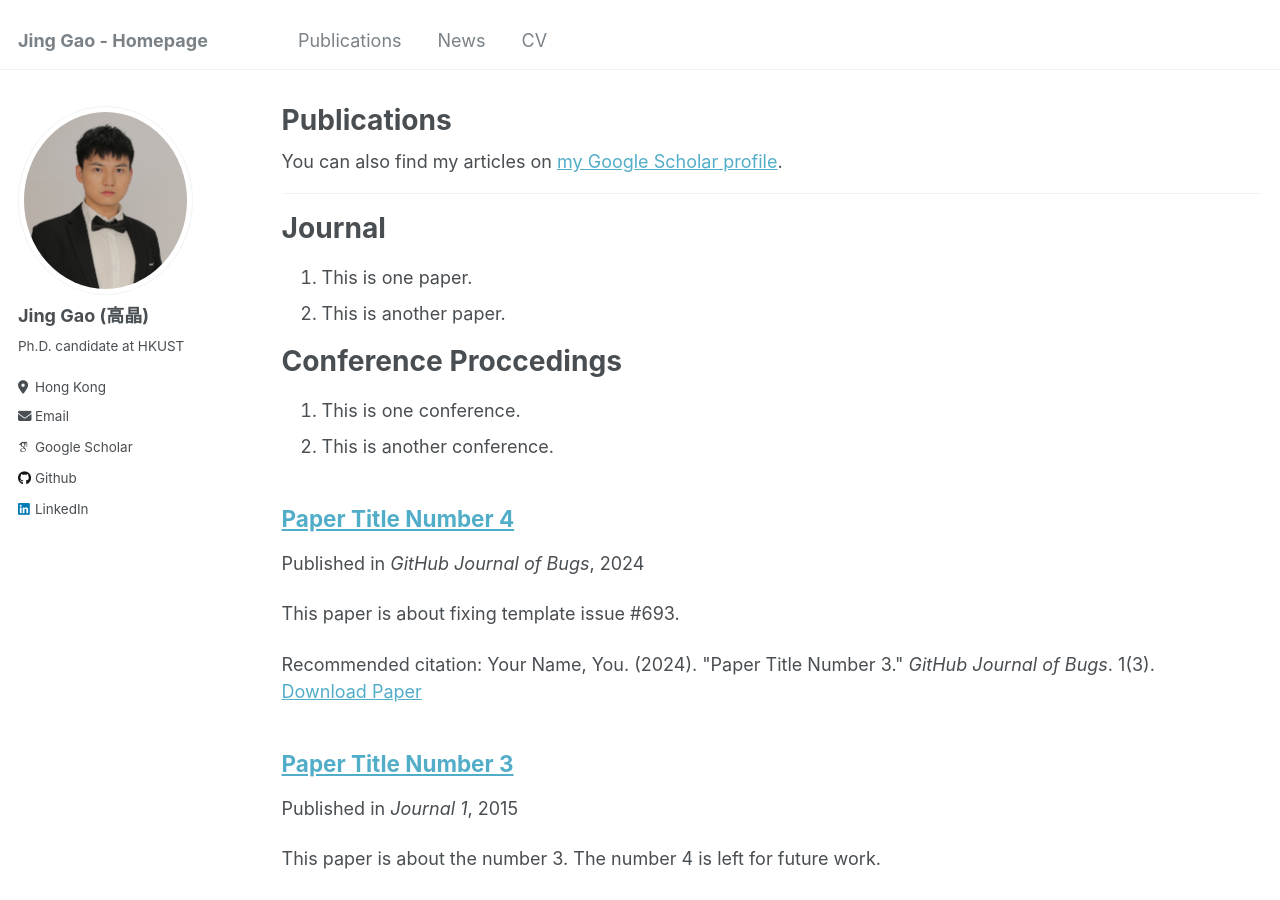
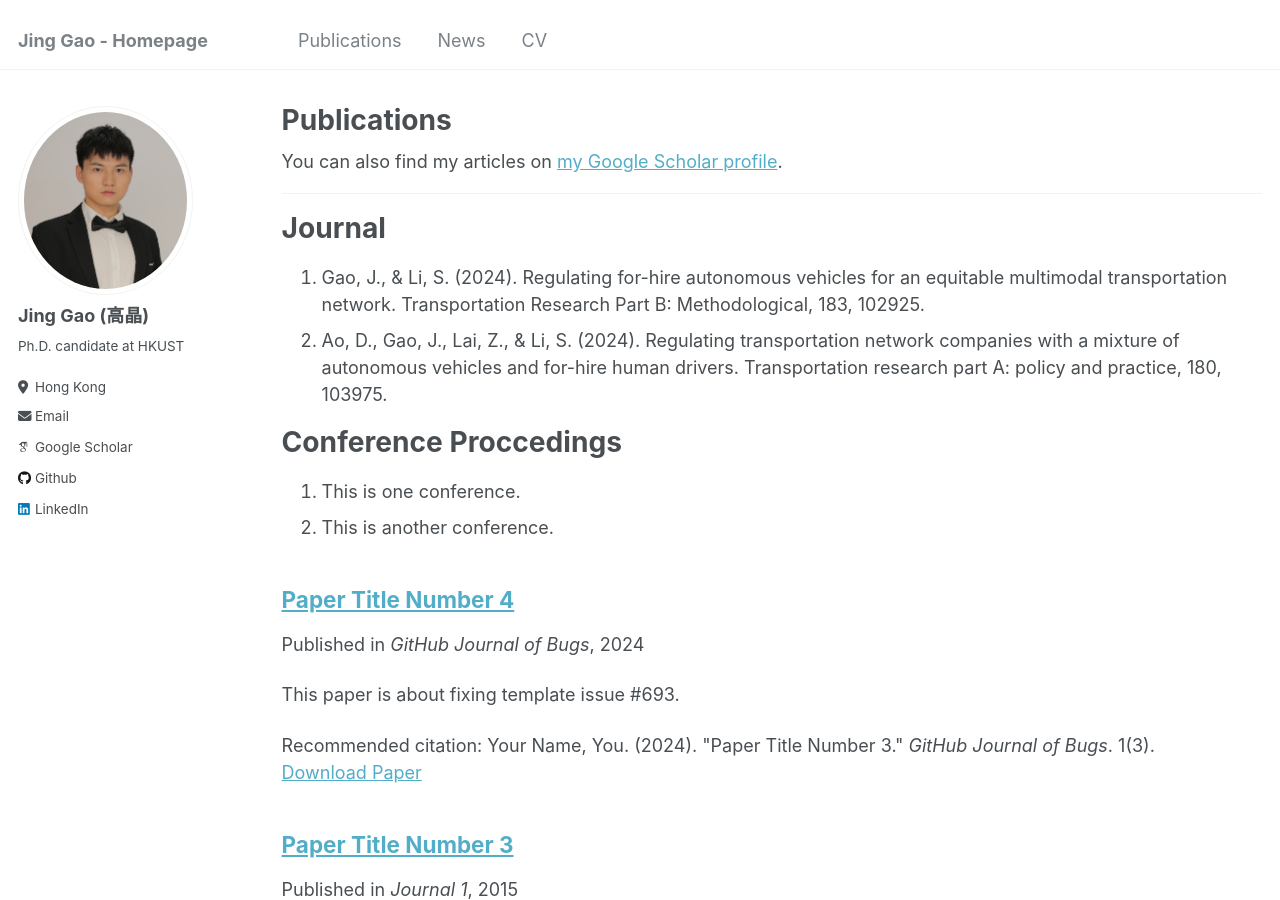
Before and after one commit to jgaoax/jgaoax.github.io, a Jekyll site: the page built from _pages/publications.md, in a window 1280 px wide and 900 px high. Built offline with Jekyll 4.4.1, drawn with Linux system fonts in a browser that asks for light colours; some web fonts are replaced.

Commit message:
Update publications.md

```diff
--- a/_pages/publications.md
+++ b/_pages/publications.md
@@ -15,8 +15,8 @@ author_profile: true
 
 Journal
 ======
-1. This is one paper.
-2. This is another paper.
+1. Gao, J., & Li, S. (2024). Regulating for-hire autonomous vehicles for an equitable multimodal transportation network. Transportation Research Part B: Methodological, 183, 102925.
+2. Ao, D., Gao, J., Lai, Z., & Li, S. (2024). Regulating transportation network companies with a mixture of autonomous vehicles and for-hire human drivers. Transportation research part A: policy and practice, 180, 103975.
 
 Conference Proccedings
 ======
```
